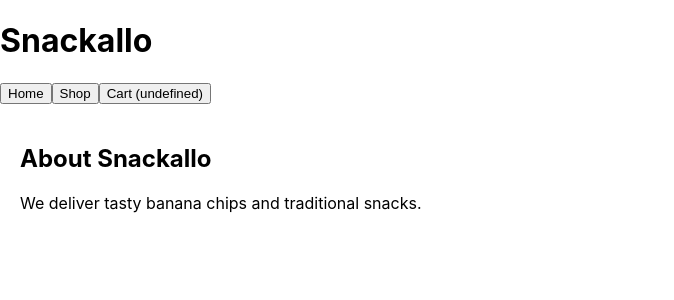
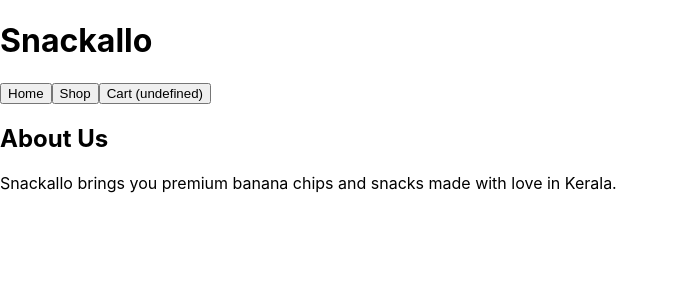
Before and after one commit to snackvilletreats/snackallo-REACT, a React (Create React App) app in the folder frontend/: page /about in a window 1280 px wide. Shown: the top 300 px of the page, without its empty margins (0-674 px from the left). Built offline with nearby package versions, Linux system fonts and the light colour scheme.

Commit message:
Update About.js

```diff
--- a/frontend/src/pages/About.js
+++ b/frontend/src/pages/About.js
@@ -1,5 +1,12 @@
 import React from 'react';
-function About() {
-  return <div style={{ padding: 20 }}><h2>About Snackallo</h2><p>We deliver tasty banana chips and traditional snacks.</p></div>;
+
+function AboutUs() {
+  return (
+    <div>
+      <h2>About Us</h2>
+      <p>Snackallo brings you premium banana chips and snacks made with love in Kerala.</p>
+    </div>
+  );
 }
-export default About;
+
+export default AboutUs;
```
